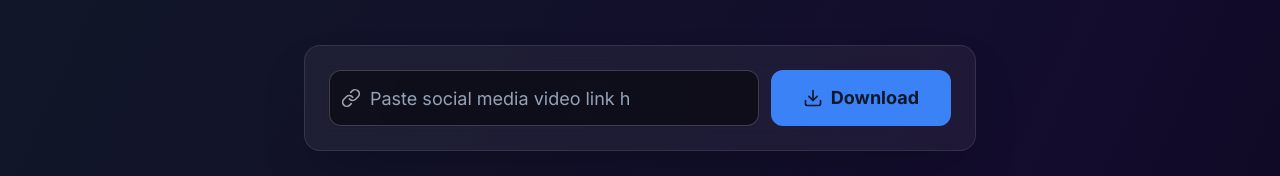
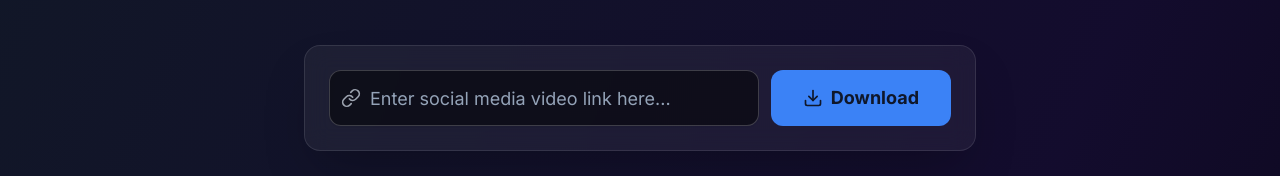
Before and after one commit to Nauman123Nasir/social-frontend, a Next.js app: page / in a window 1280 px wide. Shown: the part 405-581 px from the top of the page. Built offline with nearby package versions, Linux system fonts and the light colour scheme.

Commit message:
Update page.tsx

```diff
--- a/src/app/page.tsx
+++ b/src/app/page.tsx
@@ -106,33 +106,35 @@ export default function Home() {
             <LinkIcon className="absolute left-3 top-1/2 -translate-y-1/2 text-gray-400 h-5 w-5" />
             <Input
               type="url"
-              placeholder="Paste social media video link here..."
-              className="pl-10 pr-32 h-14 text-lg bg-black/50 border-white/20 focus:border-primary/50 text-white rounded-xl"
+              placeholder="Enter social media video link here..."
+              className="pl-10 h-14 text-lg bg-black/50 border-white/20 focus:border-primary/50 text-white rounded-xl"
               value={url}
               onChange={(e) => setUrl(e.target.value)}
               required
             />
+
             <AnimatePresence>
               {showPasteButton && !url && (
                 <motion.div
-                  initial={{ opacity: 0, x: 20, scale: 0.95 }}
-                  animate={{ opacity: 1, x: 0, scale: 1 }}
-                  exit={{ opacity: 0, x: 20, scale: 0.95 }}
-                  className="absolute right-2 top-1/2 -translate-y-1/2"
+                  initial={{ opacity: 0, y: 10, scale: 0.95 }}
+                  animate={{ opacity: 1, y: 0, scale: 1 }}
+                  exit={{ opacity: 0, y: 10, scale: 0.95 }}
+                  className="absolute -top-12 right-0 z-20"
                 >
                   <Button
                     type="button"
                     onClick={handlePaste}
                     variant="ghost"
                     size="sm"
-                    className="h-10 px-3 bg-primary/20 hover:bg-primary/30 text-primary border border-primary/20 rounded-lg font-bold text-xs"
+                    className="h-9 px-4 bg-primary/20 hover:bg-primary/30 text-primary border border-primary/40 rounded-full font-bold text-xs shadow-lg shadow-primary/20 backdrop-blur-md transition-all duration-300"
                   >
                     <Clipboard className="h-3.5 w-3.5 mr-1.5" />
-                    Paste Link
+                    Found Link: Paste?
                   </Button>
                 </motion.div>
               )}
             </AnimatePresence>
+
           </div>
           <Button
             type="submit"
```
